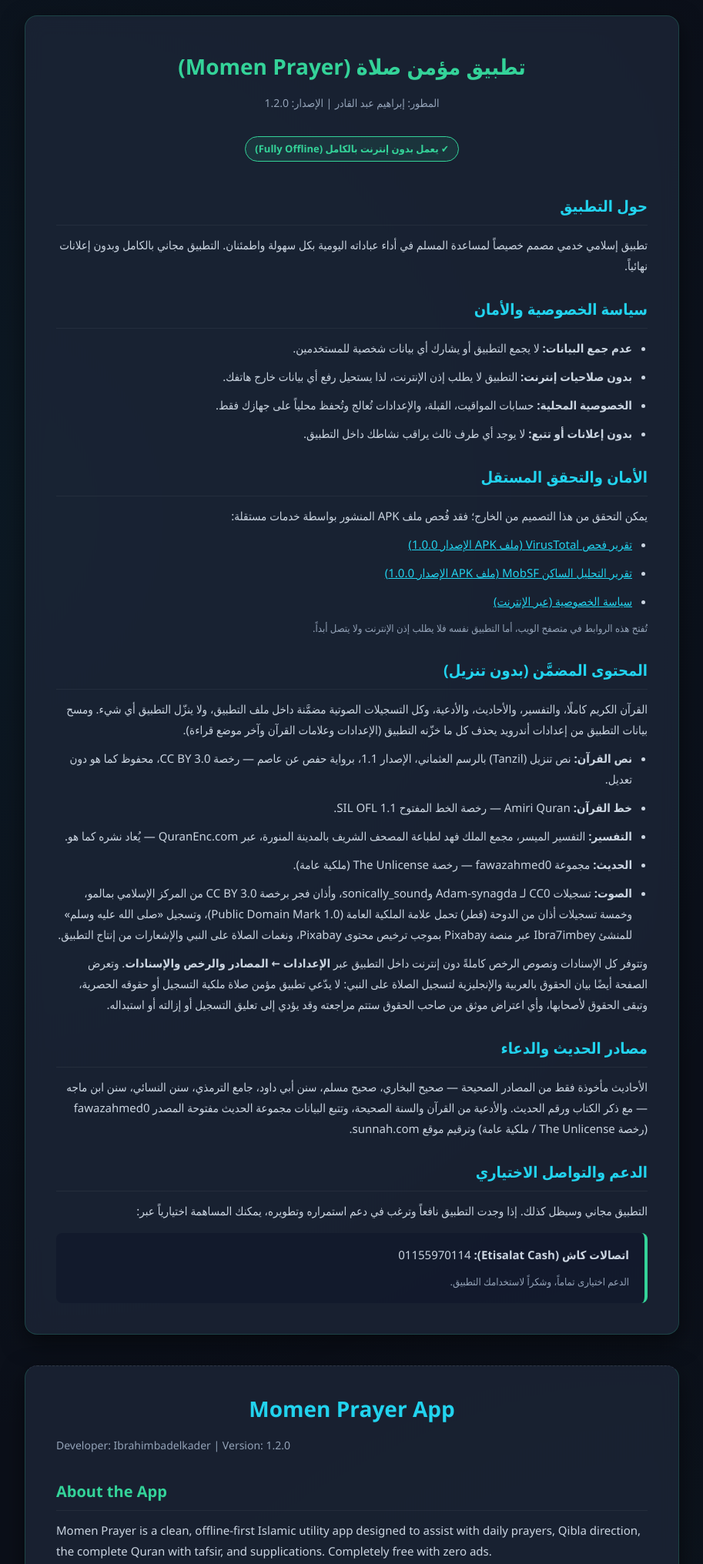
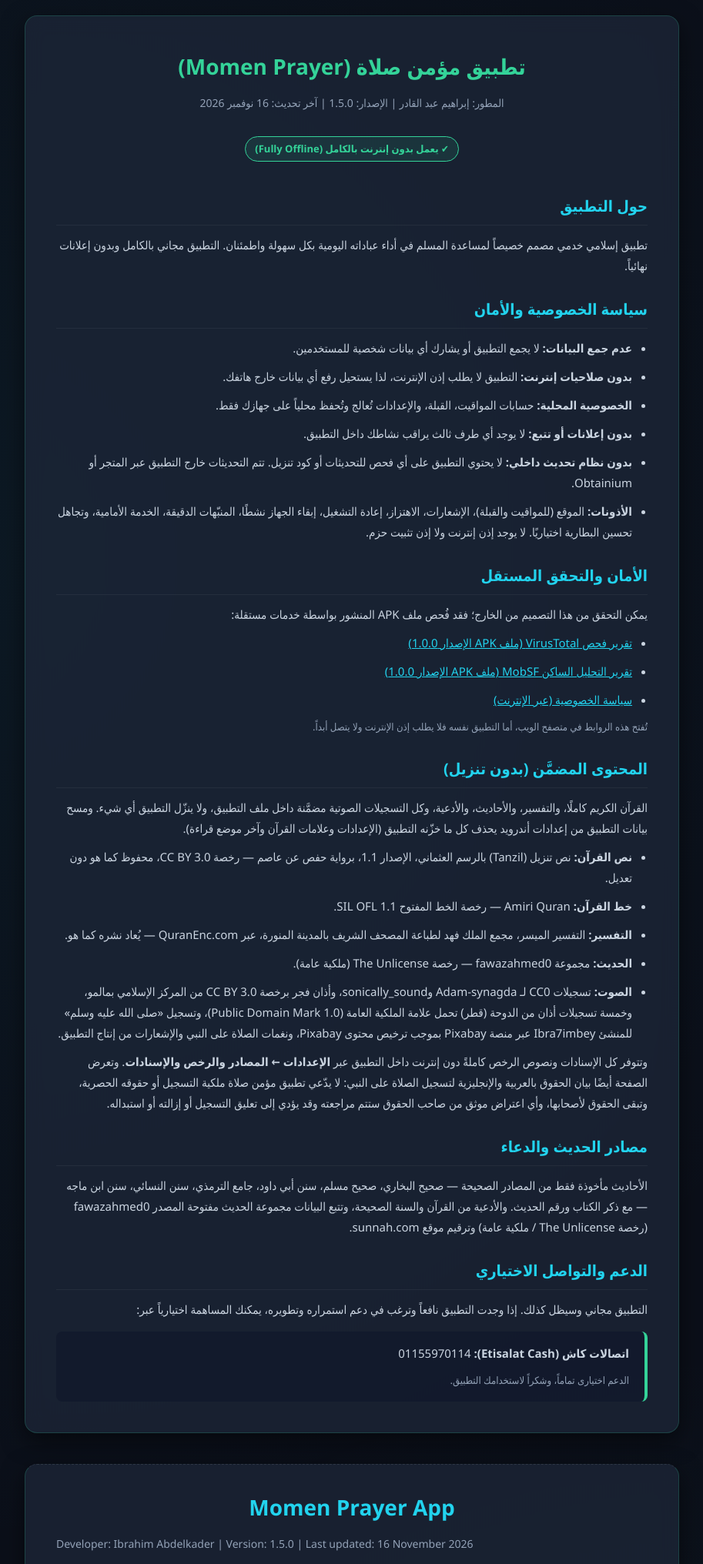
Before and after one commit to ibrahim-abdelkader1997/momen-privacy, a plain HTML site: page index.html in a window 1280 px wide. Shown: the part 40-2072 px from the top of the page at 77% size, without its empty margins (183-1096 px from the left). Drawn offline with Linux system fonts and the light colour scheme.

Commit message:
Privacy policy v1.5.0: fully offline, no Internet permission, no in-app updater

```diff
--- a/index.html
+++ b/index.html
@@ -108,7 +108,7 @@
         <!-- قسم حول التطبيق وسياسة الخصوصية بالعربية -->
         <div class="card">
             <h1>تطبيق مؤمن صلاة (Momen Prayer)</h1>
-            <div class="subtitle">المطور: إبراهيم عبد القادر | الإصدار: 1.2.0</div>
+            <div class="subtitle">المطور: إبراهيم عبد القادر | الإصدار: 1.5.0 | آخر تحديث: 16 نوفمبر 2026</div>
 
             <div style="text-align: center;">
                 <span class="badge-offline">✔ يعمل بدون إنترنت بالكامل (Fully Offline)</span>
@@ -123,6 +123,8 @@
                 <li><strong>بدون صلاحيات إنترنت:</strong> التطبيق لا يطلب إذن الإنترنت، لذا يستحيل رفع أي بيانات خارج هاتفك.</li>
                 <li><strong>الخصوصية المحلية:</strong> حسابات المواقيت، القبلة، والإعدادات تُعالج وتُحفظ محلياً على جهازك فقط.</li>
                 <li><strong>بدون إعلانات أو تتبع:</strong> لا يوجد أي طرف ثالث يراقب نشاطك داخل التطبيق.</li>
+                <li><strong>بدون نظام تحديث داخلي:</strong> لا يحتوي التطبيق على أي فحص للتحديثات أو كود تنزيل. تتم التحديثات خارج التطبيق عبر المتجر أو Obtainium.</li>
+                <li><strong>الأذونات:</strong> الموقع (للمواقيت والقبلة)، الإشعارات، الاهتزاز، إعادة التشغيل، إبقاء الجهاز نشطًا، المنبّهات الدقيقة، الخدمة الأمامية، وتجاهل تحسين البطارية اختياريًا. لا يوجد إذن إنترنت ولا إذن تثبيت حزم.</li>
             </ul>
 
             <h2>الأمان والتحقق المستقل</h2>
@@ -159,7 +161,7 @@
         <!-- قسم بالإنجليزية لتسهيل القبول على المتاجر العالمية -->
         <div class="card lang-section" dir="ltr" style="text-align: left;">
             <h1 style="color: var(--accent-cyan);">Momen Prayer App</h1>
-            <div class="subtitle" style="text-align: left;">Developer: Ibrahimbadelkader | Version: 1.2.0</div>
+            <div class="subtitle" style="text-align: left;">Developer: Ibrahim Abdelkader | Version: 1.5.0 | Last updated: 16 November 2026</div>
 
             <h2 style="color: var(--accent-green);">About the App</h2>
             <p>Momen Prayer is a clean, offline-first Islamic utility app designed to assist with daily prayers, Qibla direction, the complete Quran with tafsir, and supplications. Completely free with zero ads.</p>
@@ -169,6 +171,8 @@
                 <li><strong>No Data Collection:</strong> We do not collect or share any personal user data.</li>
                 <li><strong>Offline Architecture:</strong> The app has no internet permissions; all data stays strictly on your device.</li>
                 <li><strong>No Trackers or Ads:</strong> Zero third-party trackers or advertisements.</li>
+                <li><strong>No in-app updater:</strong> There is no update checker and no download code. Updates are delivered outside the app by your store or Obtainium.</li>
+                <li><strong>Permissions:</strong> location (prayer times and Qibla), notifications, vibrate, boot completed, wake lock, exact alarms, foreground service, and optional battery-optimization exemption. There is no Internet permission and no install-packages permission.</li>
             </ul>
 
             <h2 style="color: var(--accent-green);">Security &amp; Verification</h2>
```
